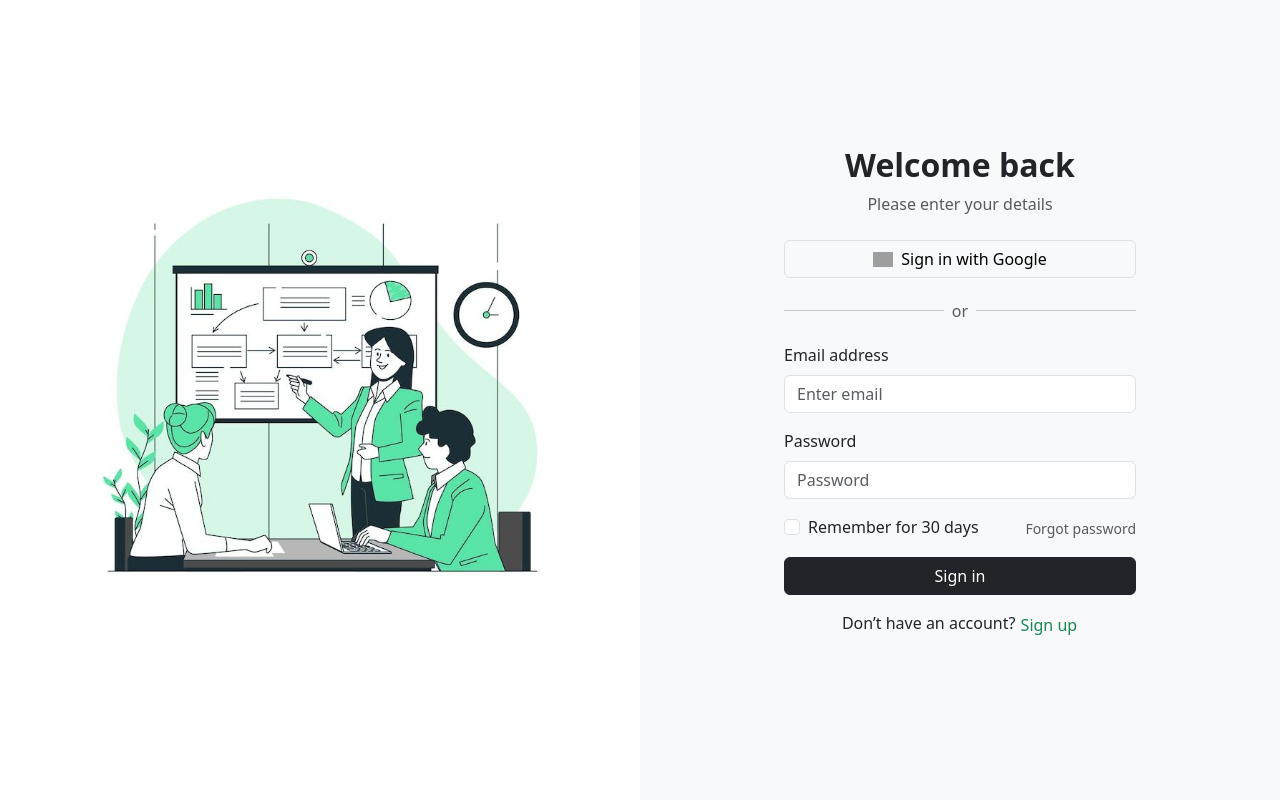
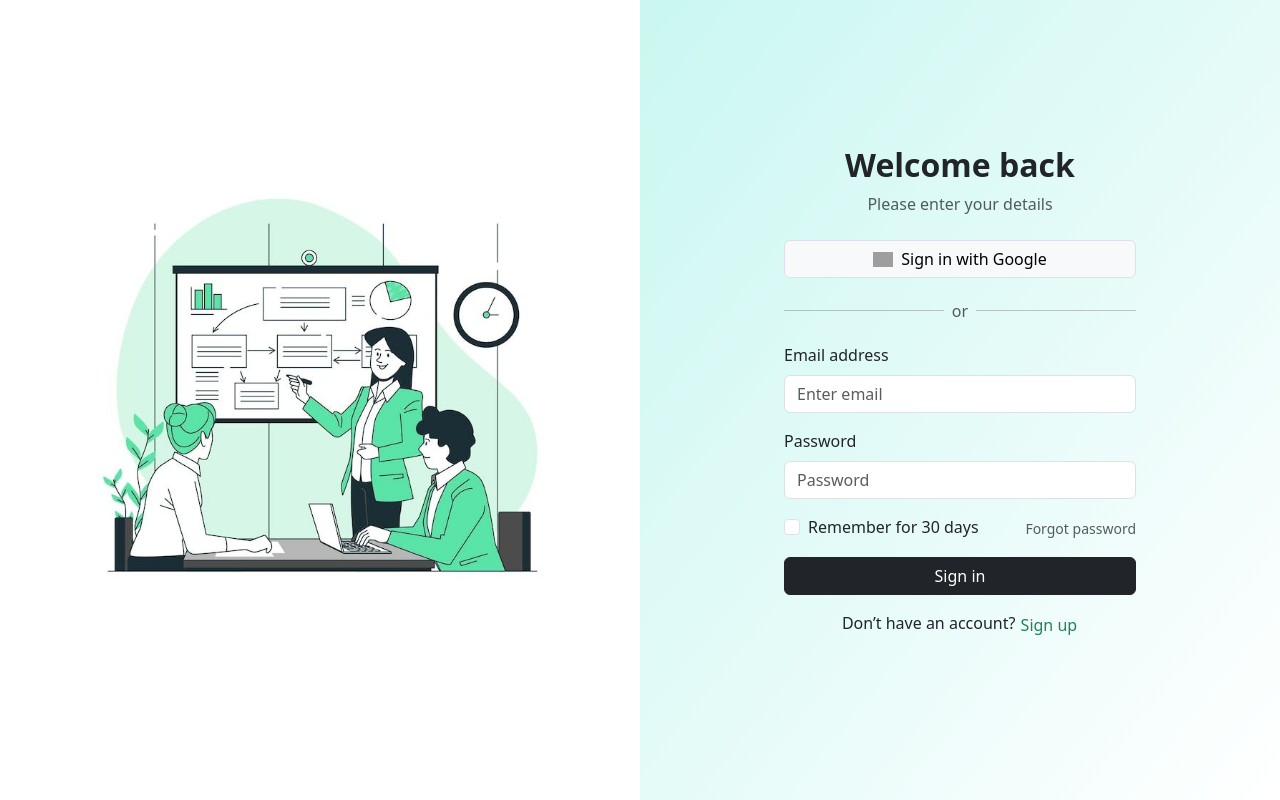
Before and after one commit to codesumitsaxena/HRM_Project, a React (Vite) app in the folder Frontend/: page / in a window 1280 px wide. Built offline with nearby package versions, Linux system fonts and the light colour scheme; grey boxes are pictures that could not be loaded.

Commit message:
newUpdate

```diff
--- a/Frontend/src/App.css
+++ b/Frontend/src/App.css
@@ -2,10 +2,7 @@
   box-shadow: none !important;
 
 }
- /* nav */
-.dropdown-basic{
 
-}
 .searchTopnav{
   width: 100%;
 }
@@ -28,3 +25,7 @@
     background: linear-gradient(to bottom right, #3fe2cd47, #ffffff42);
 
 }
+
+.loginRightContainer{
+  background: linear-gradient(to bottom right, #3fe2cd47, #ffffff42);
+}
--- a/Frontend/src/Components/Login.jsx
+++ b/Frontend/src/Components/Login.jsx
@@ -36,7 +36,7 @@ const handleClick = () => {
         </div>
 
         {/* RIGHT FORM SECTION */}
-        <div className="col-lg-6 bg-light d-flex align-items-center justify-content-center">
+        <div className="col-lg-6 loginRightContainer d-flex align-items-center justify-content-center">
           <div className="w-100 p-4" style={{ maxWidth: "400px" }}>
             <h2 className="fw-bold mb-2 text-center">
               {isSignup ? "Create an account" : "Welcome back"}
```
